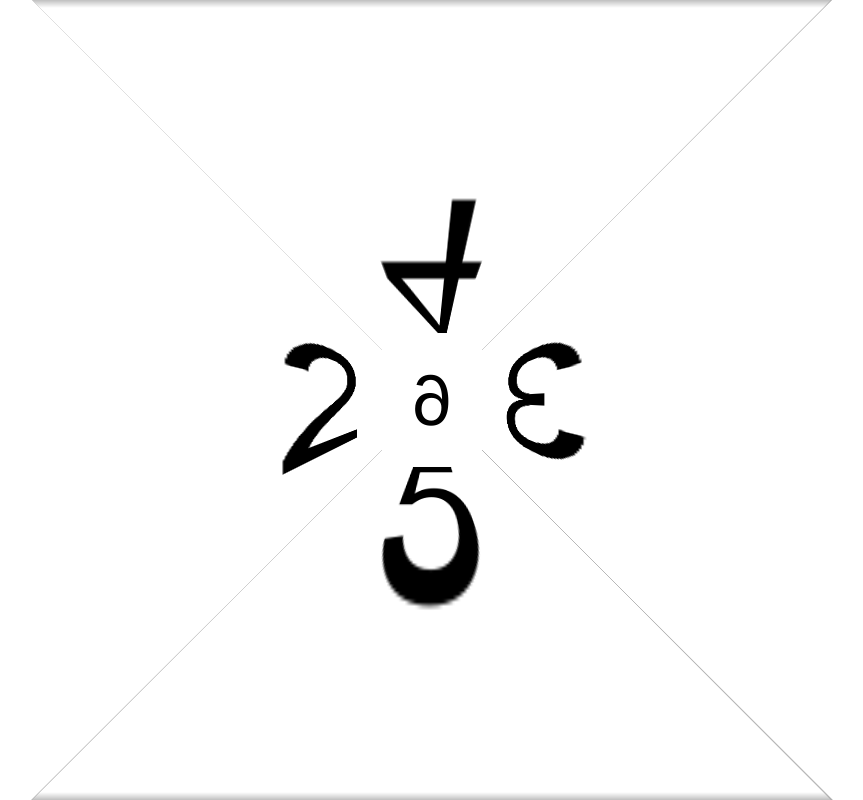
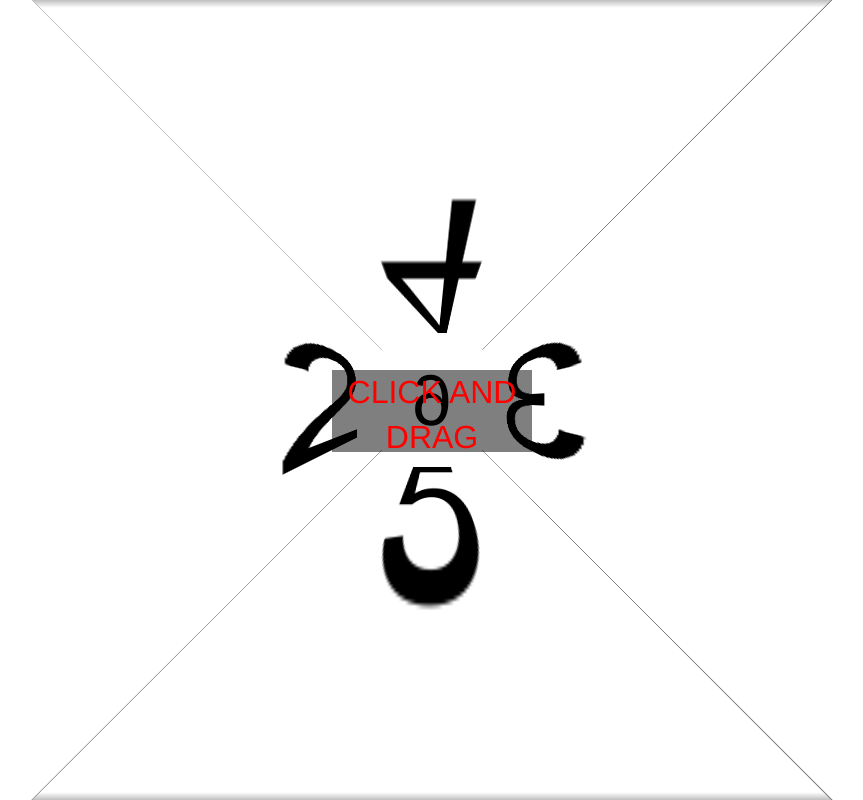
Before and after one commit to SickkMade/goofiest-cube, a plain HTML site: page index.html in a window 1280 px wide. Shown: the whole page, without its empty margins (208-1071 px from the left). Drawn offline with Linux system fonts and the light colour scheme.

Commit message:
added text

```diff
--- a/css/style.css
+++ b/css/style.css
@@ -95,3 +95,12 @@ footer {
 .right{transform:rotateY(90deg) translateZ(-100px);}
 .bottom{transform:rotateX(90deg) translateZ(-100px);}
 .top{transform:rotateX(90deg) translateZ(100px);}
+
+.text{
+     color:red;
+     height:82px;
+     width:200px;
+     margin-top:35%;
+     font-size: 2rem;
+     background-color: rgba(0, 0, 0, 0.5);
+}
--- a/index.html
+++ b/index.html
@@ -14,6 +14,7 @@
 	<body>
 		<div class="container">
 			<div class="box">
+				<div class="text">CLICK AND DRAG</div>
 				<div class="front">1</div>
 				<div class="right">2</div>
 				<div class="left">3</div>
```
